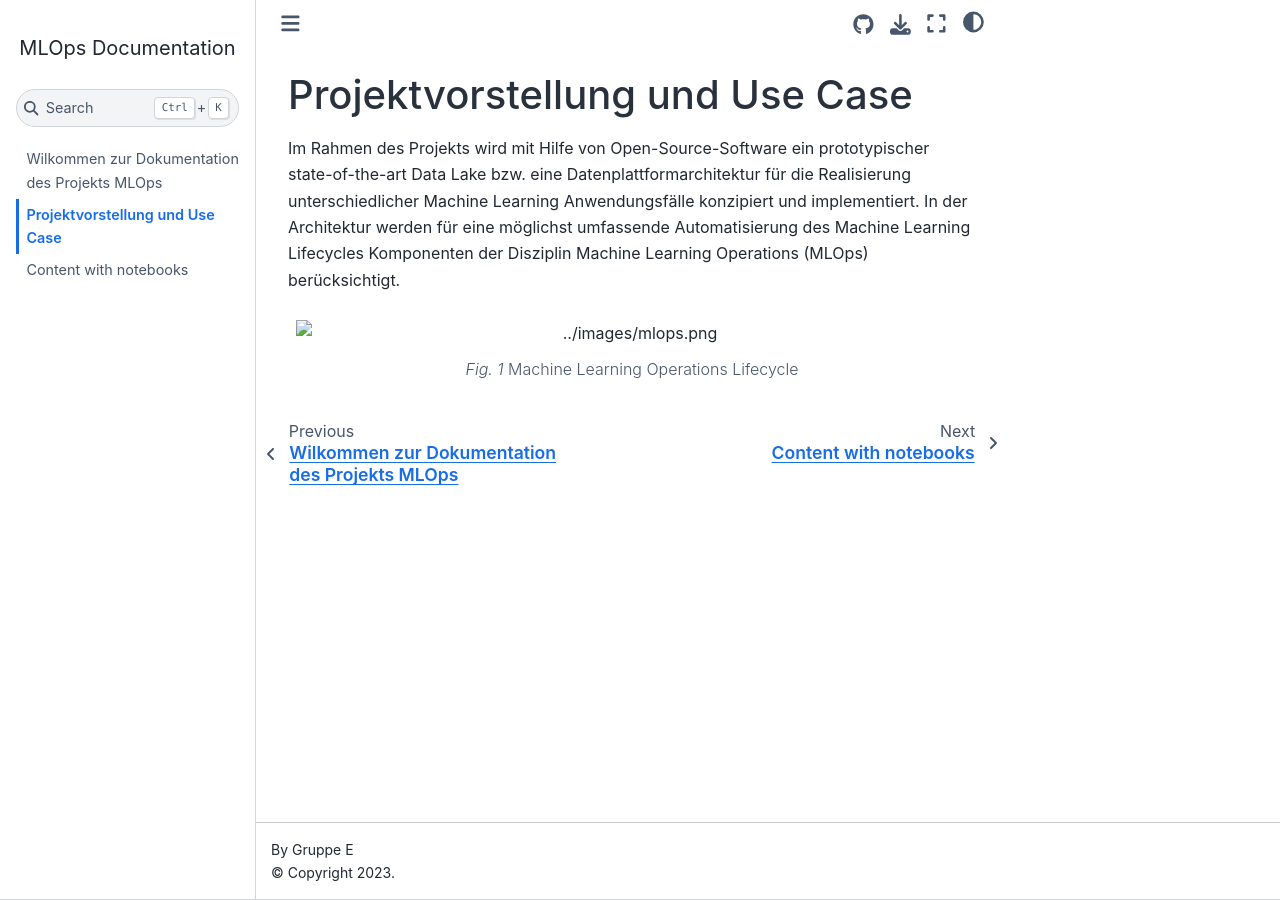
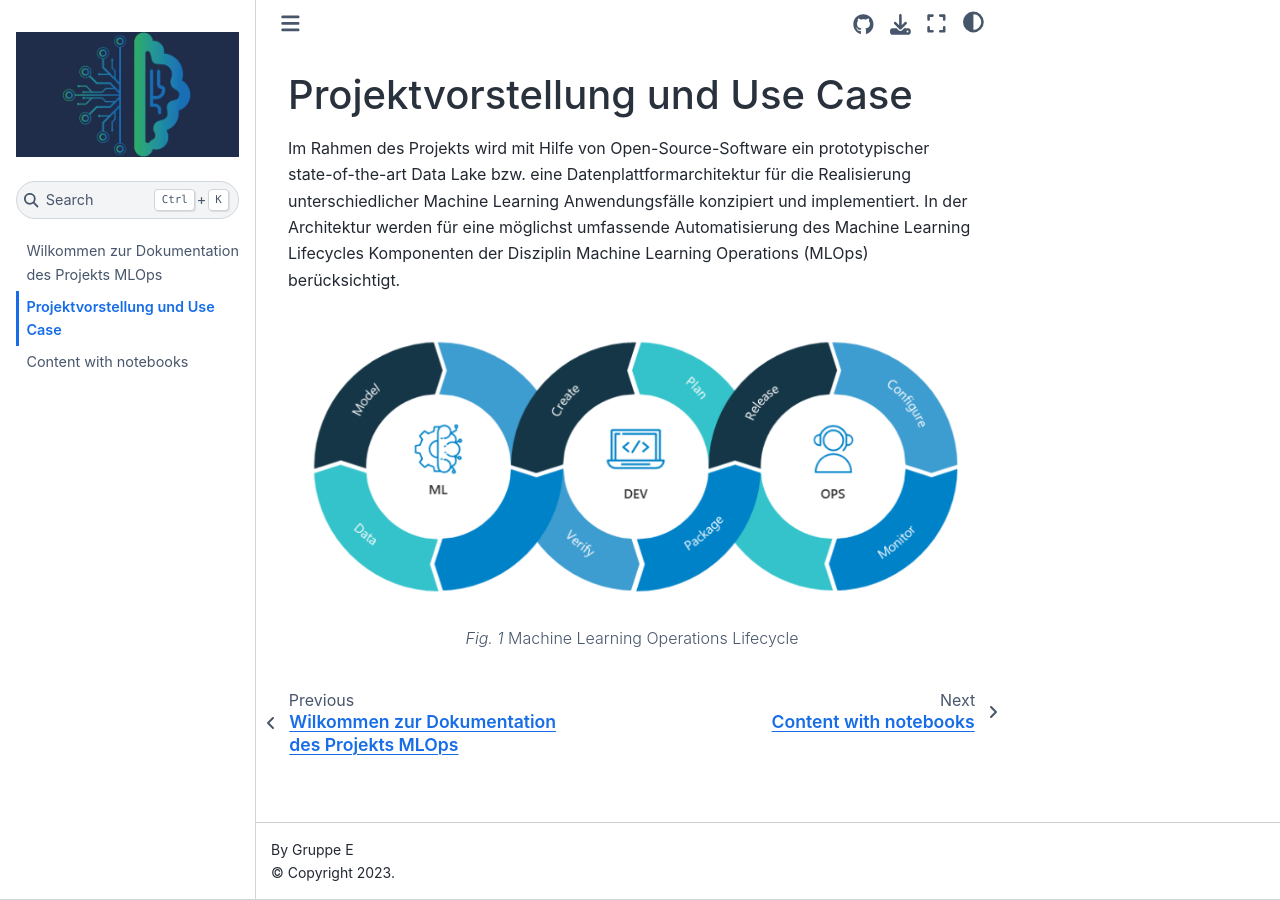
Before and after one commit to JanCwik/documentation, a Jupyter Book: the page built from projektvorstellung.md, in a window 1280 px wide. Built offline with Jupyter Book 1.0.4 settings and Sphinx 7.4.7 and the Sphinx Book theme 1.1.4, drawn with Linux system fonts in a browser that asks for light colours.

Commit message:
Bilder anpassen

````diff
--- a/projektvorstellung.md
+++ b/projektvorstellung.md
@@ -5,7 +5,7 @@ Datenplattformarchitektur für die Realisierung unterschiedlicher Machine Learni
 implementiert. In der Architektur werden für eine möglichst umfassende Automatisierung des Machine Learning Lifecycles
 Komponenten der Disziplin Machine Learning Operations (MLOps) berücksichtigt.
 
-```{figure} ../images/mlops.png
+```{figure} mlops.png
 ---
 name: mlops
 ---
````
Also changed, not shown: logo.png (renamed from images/logo.png), mlops.png (renamed from images/mlops.png).
